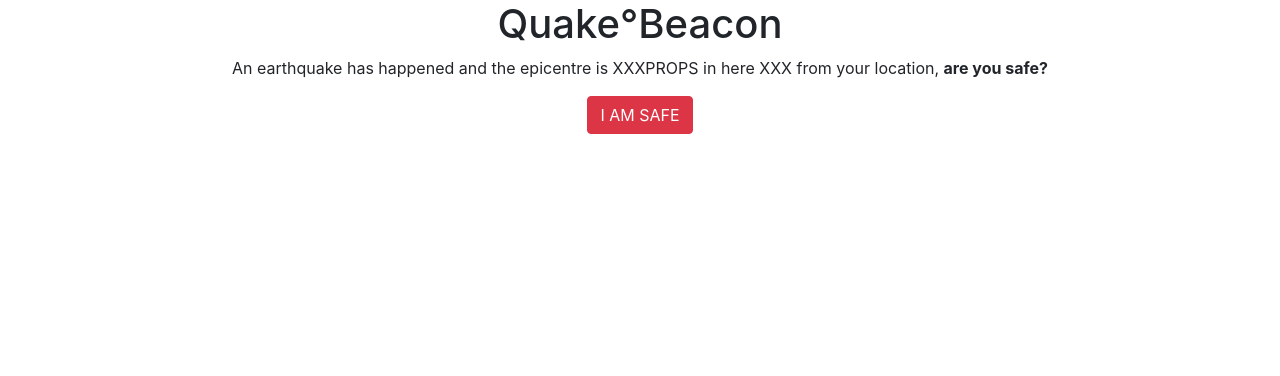
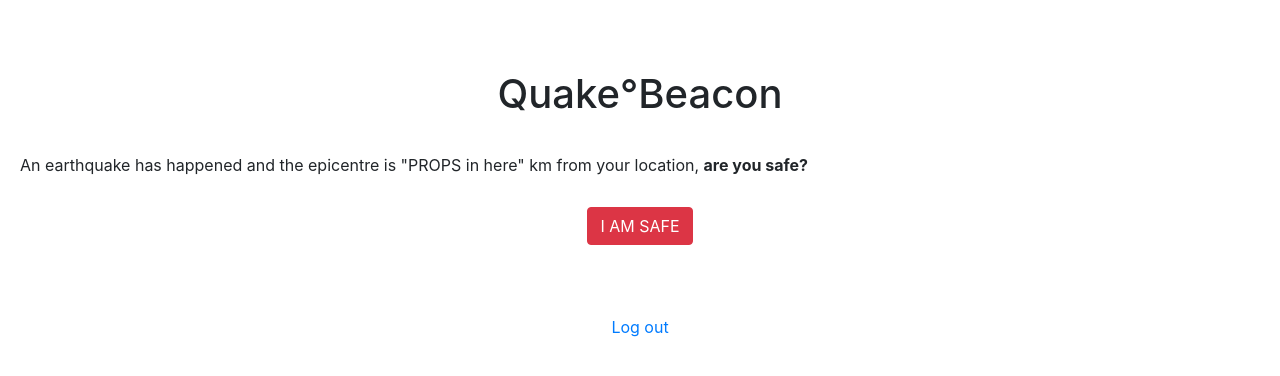
Before and after one commit to 53-North/qb, a React (Create React App) app: page /UserSafe in a window 1280 px wide. Shown: the top 376 px of the page. Built offline with nearby package versions, Linux system fonts and the light colour scheme.

Commit message:
added some css spacing to compnents and started building the registration form

```diff
--- a/src/App.css
+++ b/src/App.css
@@ -1,5 +1,6 @@
 .App {
   text-align: center;
+  margin:20px;
 }
 
 .App-logo {
--- a/src/App.js
+++ b/src/App.js
@@ -1,6 +1,5 @@
 import React, { Component } from 'react';
 import { BrowserRouter as Router, Route, Switch, } from 'react-router-dom';
-
 
 
 import './App.css';
--- a/src/pages/Login.css
+++ b/src/pages/Login.css
@@ -1,3 +1,8 @@
 .login_button {
     background-color: cornflowerblue;
+    margin-top: 20px;
 }
+
+.Login-footer {
+    text-align: center;
+}
--- a/src/pages/Login.js
+++ b/src/pages/Login.js
@@ -5,22 +5,18 @@ function Login() {
     return (
         <div className="full-login">
             <h1>Quake°Beacon</h1>
-        <form>
-            <div class="form-group">
-            <input type="email" class="form-control" id="exampleInputEmail1" aria-describedby="emailHelp" placeholder="Email"/>
-            <input type="password" class="form-control" id="exampleInputPassword1" placeholder="Password"/>
-            </div>
-            <a href ="/UserSafe/" role="button" type="submit" className="btn btn-dark login_button">log in </a>
-        </form>
-        <footer>
-            <p>don't have an account- <a href ="/UserReg/">sign up </a> </p>
-
+            <form>
+                <div className=" form-group">
+                    <input type="email" class="form-control" id="exampleInputEmail1" aria-describedby="emailHelp" placeholder="Email" />
+                    <input type="password" class="form-control" id="exampleInputPassword1" placeholder="Password" />
+                </div>
+                <a href="/UserSafe/" role="button" type="submit" className="btn btn-dark login_button">log in </a>
+            </form>
+            <footer className="Login-footer">
+                <h8>don't have an account- <a href="/UserReg/">sign up </a> </h8>
             </footer>
         </div>
-
-
     );
-
 }
 
 
--- /dev/null
+++ b/src/pages/NotFound.css
@@ -0,0 +1,4 @@
+h1{
+    margin: 35px;
+    margin-top: 70px;
+  }
--- a/src/pages/UserReg.js
+++ b/src/pages/UserReg.js
@@ -6,7 +6,26 @@ function UserReg() {
         <div className="UserReg">
             <h1>Quake°Beacon</h1>
             <h4>Register below .....</h4>
-            <p>already have an account? <a href ="/">log in </a> </p>
+
+            <div className="row">
+                <div className="col-12 col-md-6 form-group">
+                <input type="name" class="form-control" id="exampleInputForName"  placeholder="First Name" />
+                </div>
+                <div className="col-12 col-md-6 form-group">
+                <input type="name" class="form-control" id="exampleInputForName"  placeholder="Surname" />
+                </div>
+            </div>
+            <div className="row">
+                <div className="col-12 col-md-6 form-group">
+                <input type="name" class="form-control" id="exampleInputForName"  placeholder="D.O.B" />
+                </div>
+                <div className="col-12 col-md-6 form-group">
+                //////language picker here
+
+
+                </div>
+            </div>
+            <p>already have an account? <a href="/">log in </a> </p>
         </div>
 
     );
--- /dev/null
+++ b/src/pages/UserSafe.css
@@ -0,0 +1,14 @@
+h1{
+    margin: 35px;
+  }
+
+p{
+    text-align: left;
+    margin-bottom: 30px;
+
+}
+
+footer{
+    margin-top:70px;
+    text-align: center;
+}
--- a/src/pages/UserSafe.js
+++ b/src/pages/UserSafe.js
@@ -1,5 +1,7 @@
 import React from 'react';
 import { render } from 'react-dom';
+import { Link } from 'react-router-dom';
+import './UserSafe.css';
 
 function UserSafe() {
 
@@ -7,12 +9,13 @@ function UserSafe() {
 
         <div className="UserSafe">
             <header><h1>Quake°Beacon</h1></header>
-            <p>An earthquake has happened and the epicentre is XXXPROPS in here XXX from your location, <strong>are you safe?</strong></p>
-            <a href ="/UserSafe/" role="button" type="submit" class="btn btn-danger btn-xlg">I AM SAFE </a>
+            <p>An earthquake has happened and the epicentre is "PROPS in here" km from your location, <strong>are you safe?</strong></p>
+            <a href="/UserSafe/" role="button" type="submit" class="btn btn-danger btn-xl">I AM SAFE </a>
+            <footer>
+                <Link to="/">Log out</Link>
+        </footer>
+        </div>
 
-
-
-        </div>
 
     );
 }
```
Also changed, not shown: src/pages/NotFound.js (+4 -3 lines), public/img/404.JPG (added), src/Logo.JPG (added).
